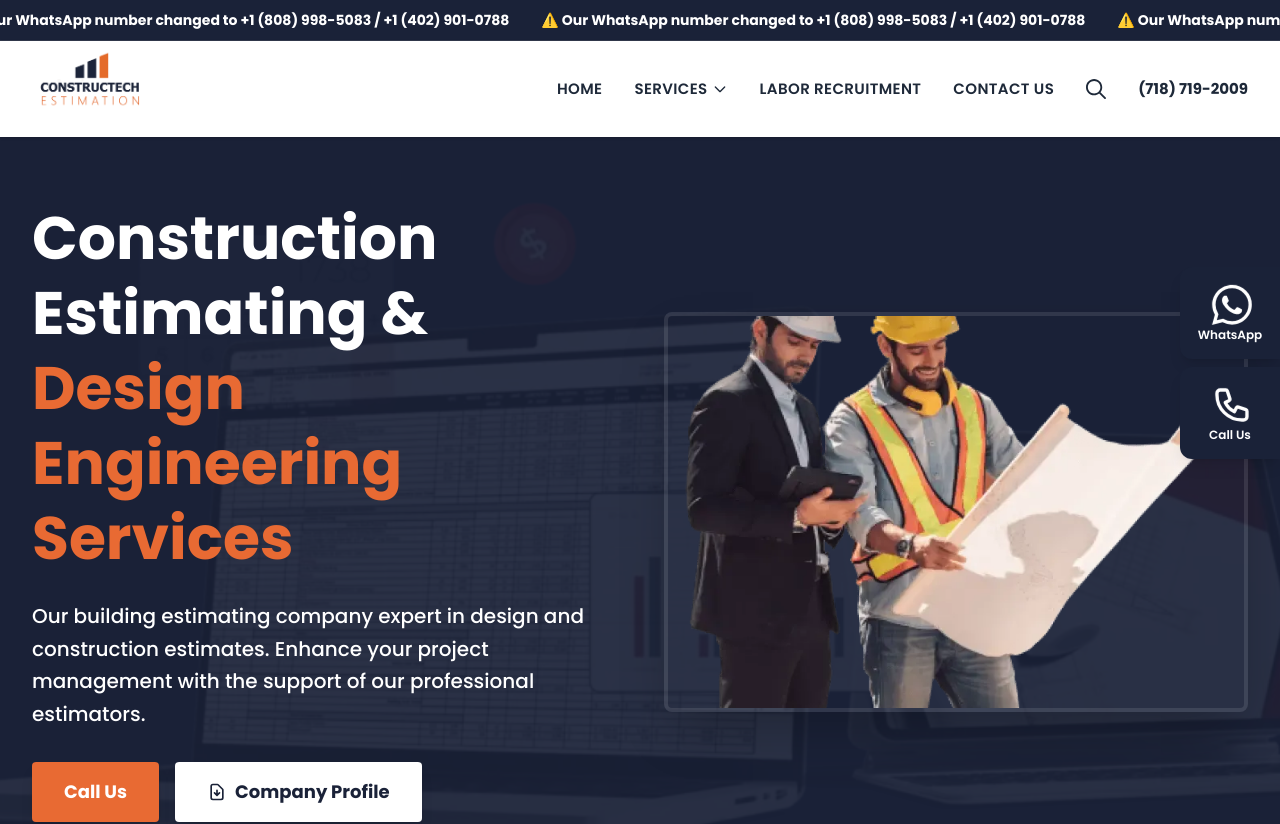
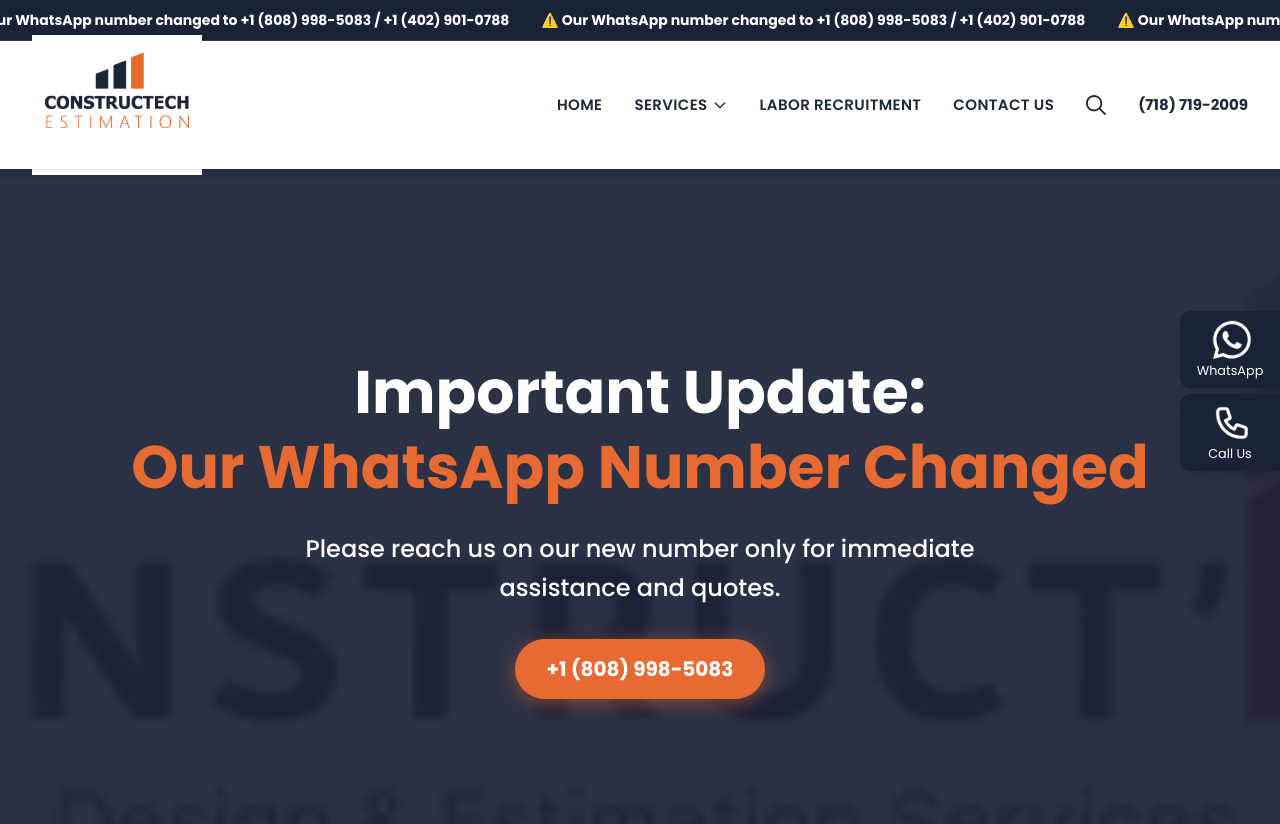
Before and after one commit to Alirazadev786/constructech-estimation, a Next.js app: page / in a window 1280 px wide. Shown: the top 824 px of the page. Built offline with nearby package versions, Linux system fonts and the light colour scheme.

Commit message:
Implement structural layout parity and slider animations

```diff
--- a/package.json
+++ b/package.json
@@ -9,6 +9,9 @@
     "lint": "eslint"
   },
   "dependencies": {
+    "embla-carousel-autoplay": "^8.6.0",
+    "embla-carousel-fade": "^8.6.0",
+    "embla-carousel-react": "^8.6.0",
     "framer-motion": "^12.40.0",
     "next": "16.2.9",
     "react": "19.2.4",
--- a/src/app/page.tsx
+++ b/src/app/page.tsx
@@ -1,69 +1,15 @@
 import Link from 'next/link';
 import Image from 'next/image';
+import HeroSlider from '@/components/HeroSlider';
 
 export default function Home() {
   return (
     <div className="w-full flex flex-col">
-      {/* 1. HERO SECTION */}
-      <section className="relative w-full bg-brand-navy min-h-[600px] flex items-center pt-16 pb-16 md:pb-32">
-        {/* Background Image */}
-        <div className="absolute inset-0 z-0">
-          <Image
-            src="/images/Construction-Takeoff-and-Cost-Estimation-12-1024x512.webp"
-            alt="Hero Background"
-            fill
-            className="object-cover opacity-50"
-            priority
-          />
-          <div className="absolute inset-0 bg-brand-navy/85"></div>
-        </div>
-
-        <div className="relative z-10 max-w-7xl mx-auto px-4 sm:px-6 lg:px-8 w-full">
-          <div className="grid md:grid-cols-2 gap-12 items-center">
-            {/* Left Content */}
-            <div className="text-left text-white max-w-2xl">
-              <h1 className="text-4xl md:text-5xl lg:text-6xl font-extrabold leading-tight mb-6">
-                Construction Estimating &amp;<br />
-                <span className="text-brand-orange">Design Engineering Services</span>
-              </h1>
-              <p className="text-lg md:text-xl mb-8 leading-relaxed font-medium">
-                Our building estimating company expert in design and construction estimates. Enhance your project management with the support of our professional estimators.
-              </p>
-
-              <div className="flex flex-col sm:flex-row gap-4">
-                <a
-                  href="tel:1-888-859-0222"
-                  className="bg-brand-orange hover:bg-[#d65f29] text-white px-8 py-4 rounded font-bold text-lg text-center transition shadow-lg"
-                >
-                  Call Us
-                </a>
-                <Link
-                  href="/about"
-                  className="bg-white hover:bg-gray-100 text-brand-navy px-8 py-4 rounded font-bold text-lg text-center transition shadow-lg flex items-center justify-center gap-2"
-                >
-                  <svg className="w-5 h-5" fill="none" viewBox="0 0 24 24" stroke="currentColor">
-                    <path strokeLinecap="round" strokeLinejoin="round" strokeWidth={2} d="M12 10v6m0 0l-3-3m3 3l3-3m2 8H7a2 2 0 01-2-2V5a2 2 0 012-2h5.586a1 1 0 01.707.293l5.414 5.414a1 1 0 01.293.707V19a2 2 0 01-2 2z" />
-                  </svg>
-                  Company Profile
-                </Link>
-              </div>
-            </div>
-
-            {/* Right Image */}
-            <div className="relative w-full h-[300px] md:h-[400px] rounded-lg shadow-2xl overflow-hidden border-4 border-white/10 mt-10 md:mt-0">
-              <Image
-                src="/images/professional-construction-estimators.webp"
-                alt="Professional Estimators"
-                fill
-                className="object-cover"
-                priority
-              />
-            </div>
-          </div>
-        </div>
+      {/* 1. HERO SLIDER */}
+      <HeroSlider />
 
       {/* STATS OVERLAP */}
-        <div className="relative md:absolute md:left-0 md:right-0 md:-bottom-16 z-20 mt-16 md:mt-0 px-4 sm:px-6 lg:px-8">
+      <section className="relative z-20 md:-mt-16 px-4 sm:px-6 lg:px-8 bg-brand-navy md:bg-transparent pb-10 md:pb-0">
         <div className="max-w-7xl mx-auto">
           <div className="grid grid-cols-2 md:grid-cols-4 gap-4 md:gap-6">
             {[
@@ -72,12 +18,11 @@ export default function Home() {
               { label: 'Years Experience', value: '15+' },
               { label: 'Projects Completed', value: '5000+' }
             ].map((stat, i) => (
-                <div key={i} className="bg-white rounded-lg shadow-xl p-6 text-center border-b-4 border-brand-orange transform hover:-translate-y-1 transition-transform duration-300">
+              <div key={i} className="bg-white rounded-[20px] shadow-[0px_10px_30px_0px_rgba(0,0,0,0.1)] p-6 text-center border-b-[5px] border-brand-orange transform hover:-translate-y-2 transition-transform duration-300">
                 <div className="text-3xl md:text-4xl font-extrabold text-brand-navy mb-2">{stat.value}</div>
                 <div className="text-sm md:text-base font-semibold text-gray-600 uppercase tracking-wide">{stat.label}</div>
               </div>
             ))}
-            </div>
           </div>
         </div>
       </section>
@@ -326,7 +271,7 @@ export default function Home() {
       {/* 8. CTA SECTION */}
       <section className="py-20 bg-white">
         <div className="max-w-5xl mx-auto px-4 sm:px-6 lg:px-8">
-          <div className="bg-[#621215] rounded-[40px] md:rounded-[60px] p-8 md:p-14 flex flex-col md:flex-row items-center justify-between gap-10 overflow-hidden relative shadow-2xl">
+          <div className="bg-brand-navy rounded-[60px] p-10 md:p-[40px_88px] flex flex-col md:flex-row items-center justify-between gap-10 overflow-hidden relative shadow-2xl">
             <div className="flex flex-col items-center justify-center max-w-[388px] text-center z-10 w-full">
               <h2 className="text-white text-3xl font-bold leading-tight mb-4 font-sans">
                 Ready to Win More Bids?
@@ -334,7 +279,7 @@ export default function Home() {
               <p className="text-white/90 text-lg mb-6 leading-relaxed">
                 Send us your plans today and get a highly accurate estimate within 24-48 hours.
               </p>
-              <a href="mailto:info@constructech.com" className="bg-[#E1AB4E] hover:bg-[#c89237] text-white font-bold py-3 px-8 rounded inline-flex items-center transition-transform hover:-translate-y-1">
+              <a href="mailto:info@constructech.com" className="bg-brand-orange hover:bg-[#d65f29] text-white font-bold py-[7px] px-[10px] md:py-3 md:px-8 rounded inline-flex items-center transition-transform hover:-translate-y-1">
                 Upload Plans Now
               </a>
             </div>
--- a/src/components/Header.tsx
+++ b/src/components/Header.tsx
@@ -24,12 +24,12 @@ export default function Header() {
       {/* Main Header */}
       <header className="bg-white sticky top-0 z-50 shadow-sm">
         <div className="max-w-7xl mx-auto px-4 sm:px-6 lg:px-8">
-          <div className="flex justify-between items-center h-24">
+          <div className="flex justify-between items-center h-28 md:h-32">
 
             {/* Logo */}
             <div className="flex-shrink-0 flex items-center">
               <Link href="/">
-                <img src="/logo.png" alt="Constructech Estimation" className="h-20 md:h-24 w-auto mix-blend-multiply object-contain" />
+                <img src="/logo.png" alt="Constructech Estimation" className="h-24 md:h-28 w-auto mix-blend-multiply object-contain transform scale-110 md:scale-125 origin-left" />
               </Link>
             </div>
 
--- /dev/null
+++ b/src/components/HeroSlider.tsx
@@ -0,0 +1,113 @@
+'use client';
+
+import React, { useEffect } from 'react';
+import Image from 'next/image';
+import Link from 'next/link';
+import useEmblaCarousel from 'embla-carousel-react';
+import Autoplay from 'embla-carousel-autoplay';
+import Fade from 'embla-carousel-fade';
+
+export default function HeroSlider() {
+  const [emblaRef] = useEmblaCarousel(
+    { loop: true, duration: 40 },
+    [
+      Autoplay({ delay: 5000, stopOnInteraction: false }),
+      Fade()
+    ]
+  );
+
+  return (
+    <section className="relative w-full bg-brand-navy min-h-[600px] flex items-center overflow-hidden" ref={emblaRef}>
+      <div className="flex w-full h-full min-h-[600px]">
+
+        {/* Slide 1 */}
+        <div className="relative flex-[0_0_100%] min-w-0 flex items-center pt-16 pb-16 md:pb-32">
+          {/* Background Image */}
+          <div className="absolute inset-0 z-0">
+            <Image
+              src="/images/Construction-Takeoff-and-Cost-Estimation-12-1024x512.webp"
+              alt="Hero Background"
+              fill
+              className="object-cover opacity-50"
+              priority
+            />
+            <div className="absolute inset-0 bg-brand-navy/85"></div>
+          </div>
+
+          <div className="relative z-10 max-w-7xl mx-auto px-4 sm:px-6 lg:px-8 w-full">
+            <div className="grid md:grid-cols-2 gap-12 items-center">
+              {/* Left Content */}
+              <div className="text-left text-white max-w-2xl">
+                <h1 className="text-4xl md:text-5xl lg:text-6xl font-extrabold leading-tight mb-6">
+                  Construction Estimating &amp;<br />
+                  <span className="text-brand-orange">Design Engineering Services</span>
+                </h1>
+                <p className="text-lg md:text-xl mb-8 leading-relaxed font-medium">
+                  Take no risk, right from pre-design to bid documentation. Enhance your project management with the support of our professional estimators.
+                </p>
+
+                <div className="flex flex-col sm:flex-row gap-4">
+                  <a
+                    href="tel:1-888-859-0222"
+                    className="bg-brand-orange hover:bg-[#d65f29] text-white px-8 py-4 rounded font-bold text-lg text-center transition shadow-lg"
+                  >
+                    Call Us
+                  </a>
+                  <Link
+                    href="/contact"
+                    className="bg-white hover:bg-gray-100 text-brand-navy px-8 py-4 rounded font-bold text-lg text-center transition shadow-lg flex items-center justify-center gap-2"
+                  >
+                    Book an Appointment
+                  </Link>
+                </div>
+              </div>
+
+              {/* Right Image */}
+              <div className="relative w-full h-[300px] md:h-[400px] rounded-[20px] shadow-2xl overflow-hidden border-4 border-white/10 mt-10 md:mt-0">
+                <Image
+                  src="/images/professional-construction-estimators.webp"
+                  alt="Professional Estimators"
+                  fill
+                  className="object-cover"
+                  priority
+                />
+              </div>
+            </div>
+          </div>
+        </div>
+
+        {/* Slide 2 */}
+        <div className="relative flex-[0_0_100%] min-w-0 flex items-center pt-16 pb-16 md:pb-32">
+          {/* Background Image */}
+          <div className="absolute inset-0 z-0">
+            <Image
+              src="/images/Construction-Estimating-Company.webp"
+              alt="Update Background"
+              fill
+              className="object-cover opacity-50"
+            />
+            <div className="absolute inset-0 bg-brand-navy/85"></div>
+          </div>
+
+          <div className="relative z-10 max-w-7xl mx-auto px-4 sm:px-6 lg:px-8 w-full text-center">
+            <h1 className="text-4xl md:text-5xl lg:text-6xl font-extrabold leading-tight mb-6 text-white">
+              Important Update: <br />
+              <span className="text-brand-orange">Our WhatsApp Number Changed</span>
+            </h1>
+            <p className="text-xl md:text-2xl mb-8 leading-relaxed font-medium text-white max-w-3xl mx-auto">
+              Please reach us on our new number only for immediate assistance and quotes.
+            </p>
+            <a
+              href="https://wa.me/18089985083"
+              target="_blank"
+              rel="noopener noreferrer"
+              className="inline-block bg-brand-orange hover:bg-[#d65f29] text-white px-8 py-4 rounded-[40px] font-bold text-xl text-center transition shadow-[0px_4px_20px_0px_rgba(232,106,51,0.5)]"
+            >
+              +1 (808) 998-5083
+            </a>
+          </div>
+        </div>
+      </div>
+    </section>
+  );
+}
--- a/src/components/StickyActions.tsx
+++ b/src/components/StickyActions.tsx
@@ -1,38 +1,38 @@
 export default function StickyActions() {
   return (
-    <div className="fixed right-0 top-1/3 z-50 flex flex-col gap-2 w-[60px] md:w-[100px]">
+    <div className="fixed right-0 top-[311px] z-50 flex flex-col w-[50px] md:w-[100px]">
 
       {/* WhatsApp Button */}
       <a
         href="https://wa.me/18089985083"
         target="_blank"
         rel="noopener noreferrer"
-        className="group bg-brand-navy hover:bg-[#ffc738] transition-colors p-3 md:p-4 rounded-l-xl text-center shadow-lg"
+        className="group bg-brand-navy hover:bg-brand-orange transition-colors py-2 px-2 md:py-2 md:px-2 rounded-l-[10px] text-center shadow-lg mb-[6px] w-full box-border"
       >
         <svg
-          className="w-8 h-8 md:w-10 md:h-10 mx-auto text-white group-hover:text-brand-navy animate-[vibrate_0.9s_infinite]"
+          className="w-8 h-8 md:w-[38px] md:h-[38px] mx-auto text-white group-hover:text-brand-navy animate-[vibrate_0.9s_infinite]"
           fill="currentColor"
           viewBox="0 0 24 24"
         >
           <path d="M17.472 14.382c-.297-.149-1.758-.867-2.03-.967-.273-.099-.471-.148-.67.15-.197.297-.767.966-.94 1.164-.173.199-.347.223-.644.075-.297-.15-1.255-.463-2.39-1.475-.883-.788-1.48-1.761-1.653-2.059-.173-.297-.018-.458.13-.606.134-.133.298-.347.446-.52.149-.174.198-.298.298-.497.099-.198.05-.371-.025-.52-.075-.149-.669-1.612-.916-2.207-.242-.579-.487-.5-.669-.51a12.8 12.8 0 00-.57-.01c-.198 0-.52.074-.792.372-.272.297-1.04 1.016-1.04 2.479 0 1.462 1.065 2.875 1.213 3.074.149.198 2.096 3.2 5.077 4.487.709.306 1.262.489 1.694.625.712.227 1.36.195 1.871.118.571-.085 1.758-.719 2.006-1.413.248-.694.248-1.289.173-1.413-.074-.124-.272-.198-.57-.347m-5.421 7.403h-.004a9.87 9.87 0 01-5.031-1.378l-.361-.214-3.741.982.998-3.648-.235-.374a9.86 9.86 0 01-1.51-5.26c.001-5.45 4.436-9.884 9.888-9.884 2.64 0 5.122 1.03 6.988 2.898a9.825 9.825 0 012.893 6.994c-.003 5.45-4.437 9.884-9.885 9.884m8.413-18.297A11.815 11.815 0 0012.05 0C5.495 0 .16 5.335.157 11.892c0 2.096.547 4.142 1.588 5.945L.057 24l6.305-1.654a11.882 11.882 0 005.683 1.448h.005c6.554 0 11.89-5.335 11.893-11.893a11.821 11.821 0 00-3.48-8.413z" />
         </svg>
-        <span className="hidden md:block text-white group-hover:text-brand-navy text-xs mt-1 font-semibold">WhatsApp</span>
+        <span className="hidden md:block text-white group-hover:text-brand-navy text-[0.8em] mt-1 font-sans">WhatsApp</span>
       </a>
 
       {/* Phone Button */}
       <a
         href="tel:1-888-859-0222"
-        className="group bg-brand-navy hover:bg-[#ffc738] transition-colors p-3 md:p-4 rounded-l-xl text-center shadow-lg"
+        className="group bg-brand-navy hover:bg-brand-orange transition-colors py-2 px-2 md:py-2 md:px-2 rounded-l-[10px] text-center shadow-lg mb-[6px] w-full box-border"
       >
         <svg
-          className="w-8 h-8 md:w-10 md:h-10 mx-auto text-white group-hover:text-brand-navy animate-[vibrate_0.9s_infinite]"
+          className="w-8 h-8 md:w-[38px] md:h-[38px] mx-auto text-white group-hover:text-brand-navy animate-[vibrate_0.9s_infinite]"
           fill="none"
           viewBox="0 0 24 24"
           stroke="currentColor"
         >
           <path strokeLinecap="round" strokeLinejoin="round" strokeWidth={2} d="M3 5a2 2 0 012-2h3.28a1 1 0 01.948.684l1.498 4.493a1 1 0 01-.502 1.21l-2.257 1.13a11.042 11.042 0 005.516 5.516l1.13-2.257a1 1 0 011.21-.502l4.493 1.498a1 1 0 01.684.949V19a2 2 0 01-2 2h-1C9.716 21 3 14.284 3 6V5z" />
         </svg>
-        <span className="hidden md:block text-white group-hover:text-brand-navy text-xs mt-1 font-semibold">Call Us</span>
+        <span className="hidden md:block text-white group-hover:text-brand-navy text-[0.8em] mt-1 font-sans">Call Us</span>
       </a>
 
     </div>
```
Also changed, not shown: 1 other file (tests, documents, lock files or other folders). Lines whose indentation alone changed are shown as unchanged.
